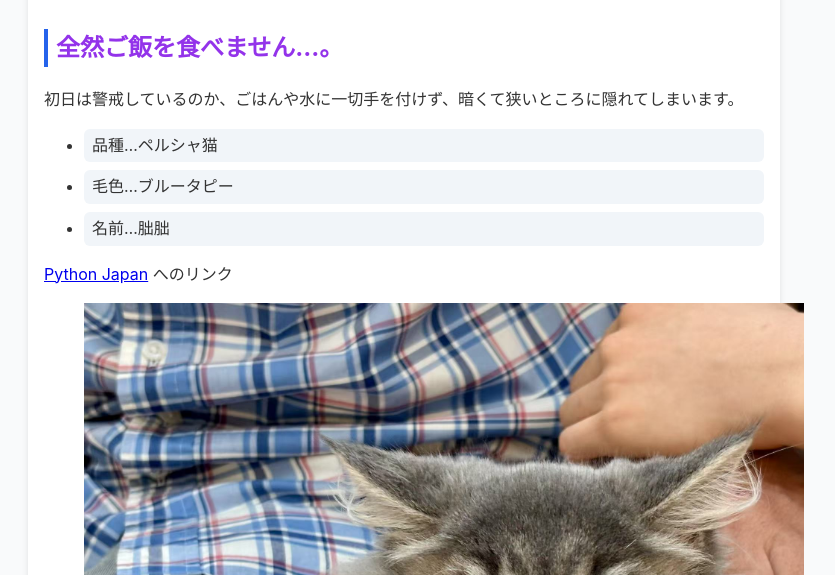
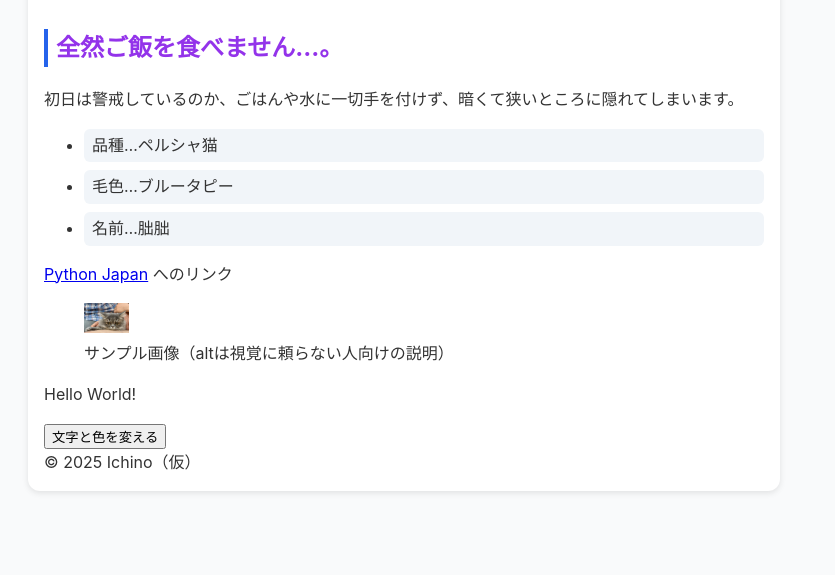
Before and after one commit to Ichin-0419/hp, a plain HTML site: page index.html in a window 1280 px wide. Shown: the part 225-800 px from the top of the page, without its empty margins (236-1071 px from the left). Drawn offline with Linux system fonts and the light colour scheme.

Commit message:
Update index.html

```diff
--- a/index.html
+++ b/index.html
@@ -38,7 +38,7 @@
       <p><a href="https://www.python.jp/" target="_blank" rel="noopener">Python Japan</a> へのリンク</p>
 
       <figure>
-        <img src=".\images\feifei.jpg" alt="フェイフェイ" width="720" height="477" />
+        <img src=".\images\feifei.jpg" alt="フェイフェイ" width="45rem" height="30rem" />
         <figcaption>サンプル画像（altは視覚に頼らない人向けの説明）</figcaption>
       </figure>
       <p id="greeting">Hello World!</p>
```
